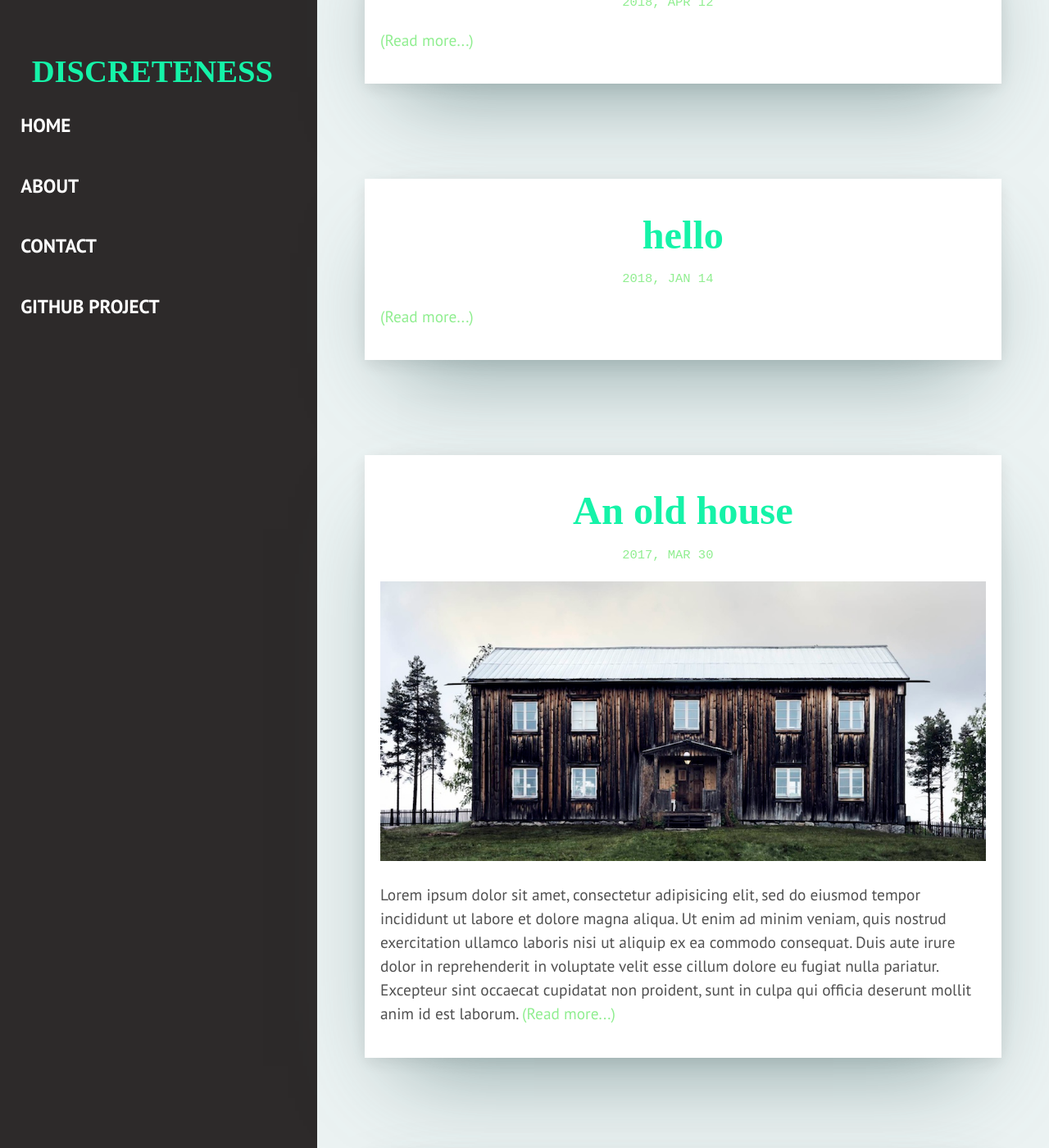
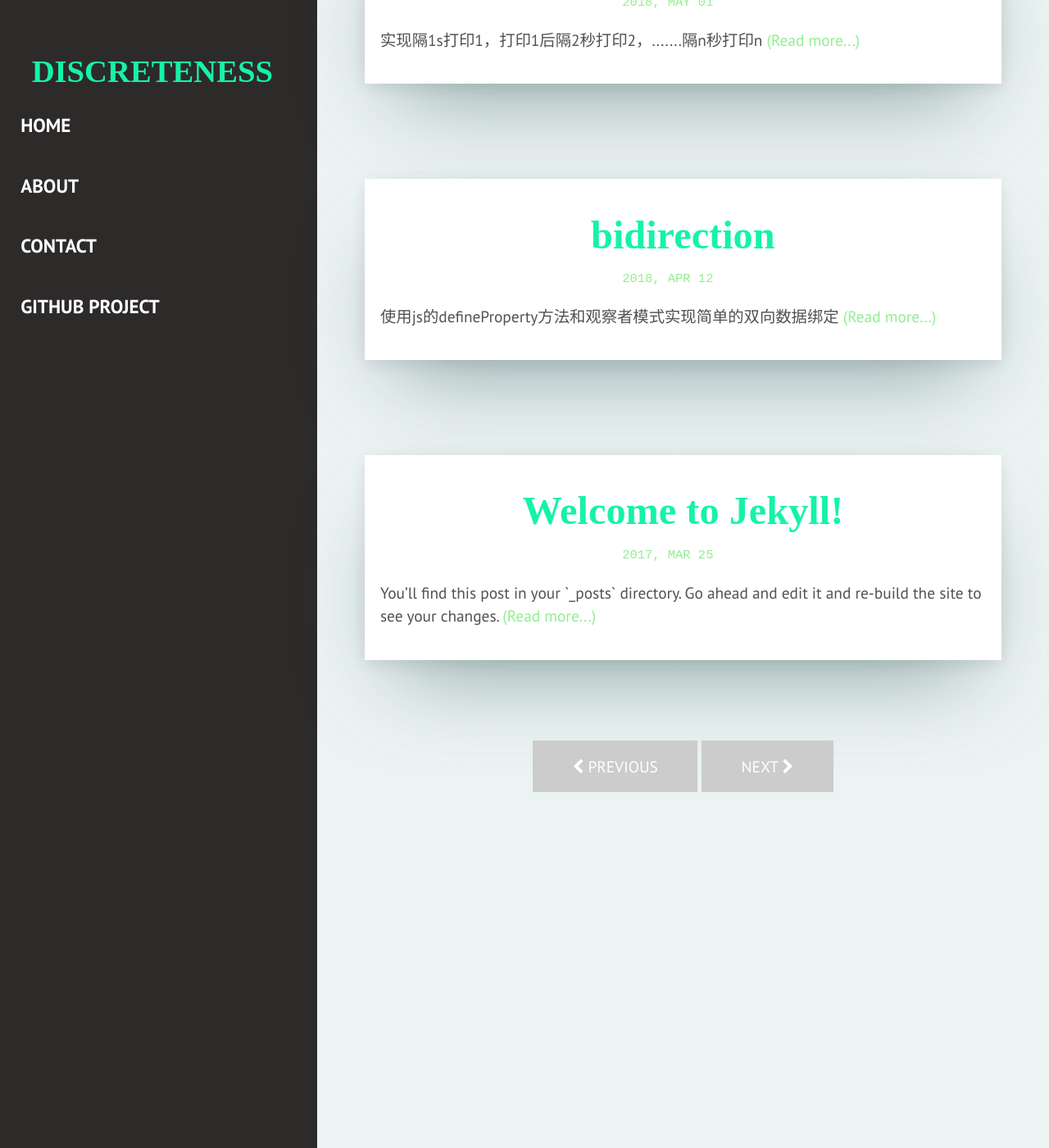
Before and after one commit to erintony/discreteness, a Jekyll site: the page built from index.html, in a window 1280 px wide and 1400 px high, scrolled down 196 px. Shown: the whole window at 82% size. Built offline with Jekyll 4.4.1, drawn with Linux system fonts in a browser that asks for light colours; some web fonts are replaced; the list of posts is cut into pages by our own code.

Commit message:
添加promise实现间隔打印

```diff
--- a/_posts/2017-03-30-an-old-house.markdown
+++ /dev/null
@@ -1,13 +0,0 @@
----
-layout: post
-title:  "An old house"
-date:   2017-03-30 00:00:00
-img: house.jpg
-description: Lorem ipsum dolor sit amet, consectetur adipisicing elit, sed do eiusmod tempor incididunt ut labore et dolore magna aliqua. Ut enim ad minim veniam, quis nostrud exercitation ullamco laboris nisi ut aliquip ex ea commodo consequat. Duis aute irure dolor in reprehenderit in voluptate velit esse cillum dolore eu fugiat nulla pariatur. Excepteur sint occaecat cupidatat non proident, sunt in culpa qui officia deserunt mollit anim id est laborum.
----
-
-Lorem ipsum dolor sit amet, consectetur adipisicing elit, sed do eiusmod tempor incididunt ut labore et dolore magna aliqua. Ut enim ad minim veniam, quis nostrud exercitation ullamco laboris nisi ut aliquip ex ea commodo consequat. Duis aute irure dolor in reprehenderit in voluptate velit esse cillum dolore eu fugiat nulla pariatur. Excepteur sint occaecat cupidatat non proident, sunt in culpa qui officia deserunt mollit anim id est laborum.
-
-Lorem ipsum dolor sit amet, consectetur adipisicing elit, sed do eiusmod tempor incididunt ut labore et dolore magna aliqua. Ut enim ad minim veniam, quis nostrud exercitation ullamco laboris nisi ut aliquip ex ea commodo consequat. Duis aute irure dolor in reprehenderit in voluptate velit esse cillum dolore eu fugiat nulla pariatur. Excepteur sint occaecat cupidatat non proident, sunt in culpa qui officia deserunt mollit anim id est laborum.
-
-Lorem ipsum dolor sit amet, consectetur adipisicing elit, sed do eiusmod tempor incididunt ut labore et dolore magna aliqua. Ut enim ad minim veniam, quis nostrud exercitation ullamco laboris nisi ut aliquip ex ea commodo consequat. Duis aute irure dolor in reprehenderit in voluptate velit esse cillum dolore eu fugiat nulla pariatur. Excepteur sint occaecat cupidatat non proident, sunt in culpa qui officia deserunt mollit anim id est laborum.
--- a/_posts/2018-01-14-hello.html
+++ /dev/null
@@ -1,6 +0,0 @@
----
-layout: display
-title: hello
----
-
-<link rel="stylesheet" href="{{ "/css/index.css" | prepend: site.baseurl }}">
--- a/_posts/2018-04-12-js_bidirection.html
+++ b/_posts/2018-04-12-js_bidirection.html
@@ -1,6 +1,8 @@
 ---
 layout: display
 title: bidirection
+img:
+description: 使用js的defineProperty方法和观察者模式实现简单的双向数据绑定
 ---
 
 <link rel="stylesheet" href="{{ "/common/bootstrap-3.3.7-dist/css/bootstrap.css" | prepend: site.baseurl }}">
@@ -19,6 +21,6 @@
     </div>
 </form>
 
-<a href="https://github.com/erintony/discreteness/tree/gh-pages/bidirection/js">源码</a>
+<a href="https://github.com/erintony/discreteness/tree/gh-pages/src/bidirection/js">源码</a>
 
-<script type="text/javascript" src="{{ "/bidirection/js/index.js" | prepend: site.baseurl }}"></script>
+<script type="text/javascript" src="{{ "/src/bidirection/js/index.js" | prepend: site.baseurl }}"></script>
--- /dev/null
+++ b/_posts/2018-05-01-js_asyn.html
@@ -0,0 +1,17 @@
+---
+layout: display
+title: asynchronous
+img:
+description: 实现隔1s打印1，打印1后隔2秒打印2，.......隔n秒打印n
+---
+
+<link rel="stylesheet" href="{{ "/common/bootstrap-3.3.7-dist/css/bootstrap.css" | prepend: site.baseurl }}">
+
+<p>实现隔1s打印1，打印1后隔2秒打印2，.......隔n秒打印n</p>
+
+<h3>打开console查看结果</h3>
+
+
+<a href="https://github.com/erintony/discreteness/tree/gh-pages/src/asyn">源码</a>
+
+<script type="text/javascript" src="{{ "/src/asyn/index.js" | prepend: site.baseurl }}"></script>
```
Also changed, not shown: src/asyn/README.md (added, +4 -0 lines), src/asyn/index.js (added, +28 -0 lines), src/test/test.html (added, +12 -0 lines), src/bidirection/README.md (renamed from bidirection/README.md), src/bidirection/js/index.js (renamed from bidirection/js/index.js), src/button/css/index.css (renamed from button/css/index.css), src/button/index.html (renamed from button/index.html), src/button/js/index.js (renamed from button/js/index.js).
